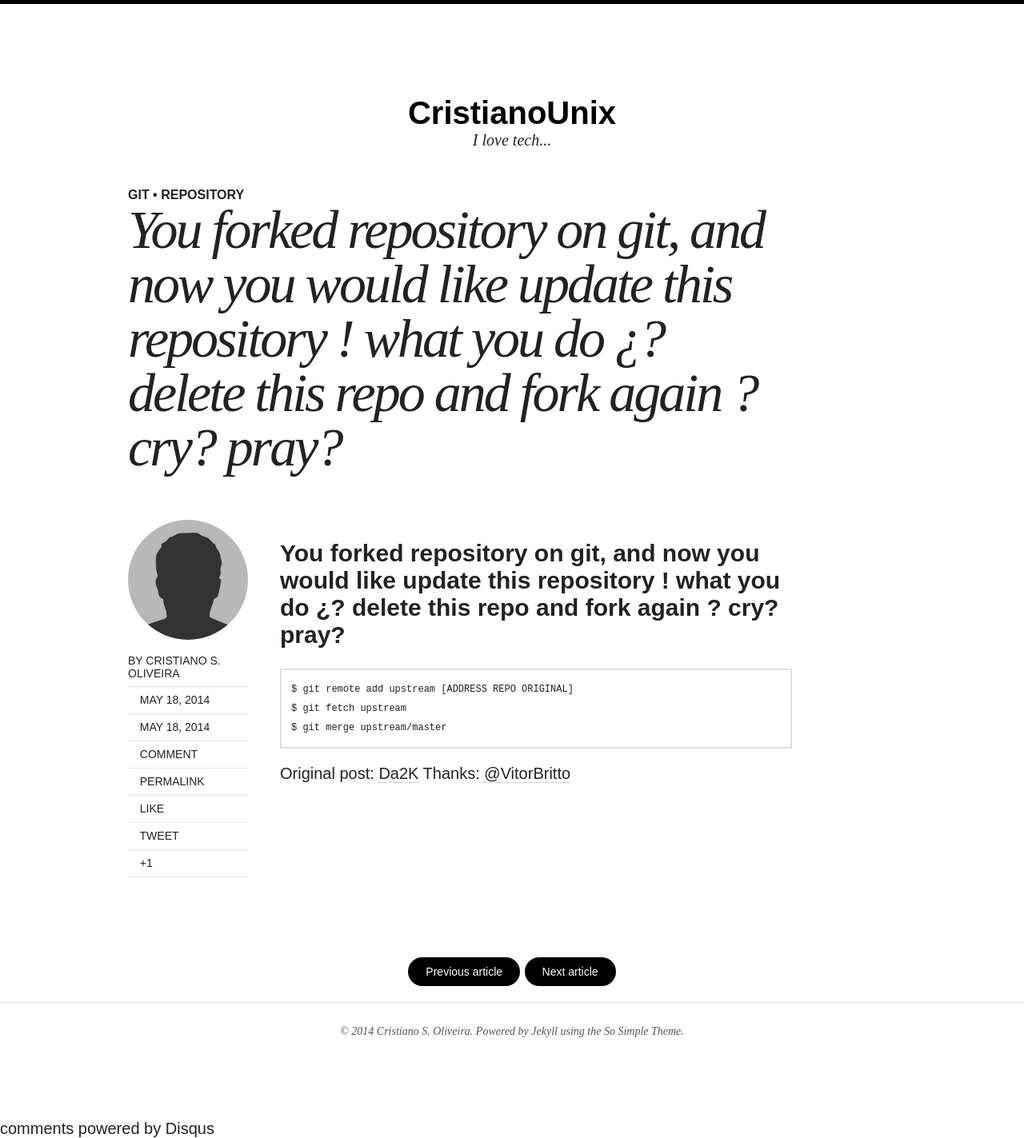
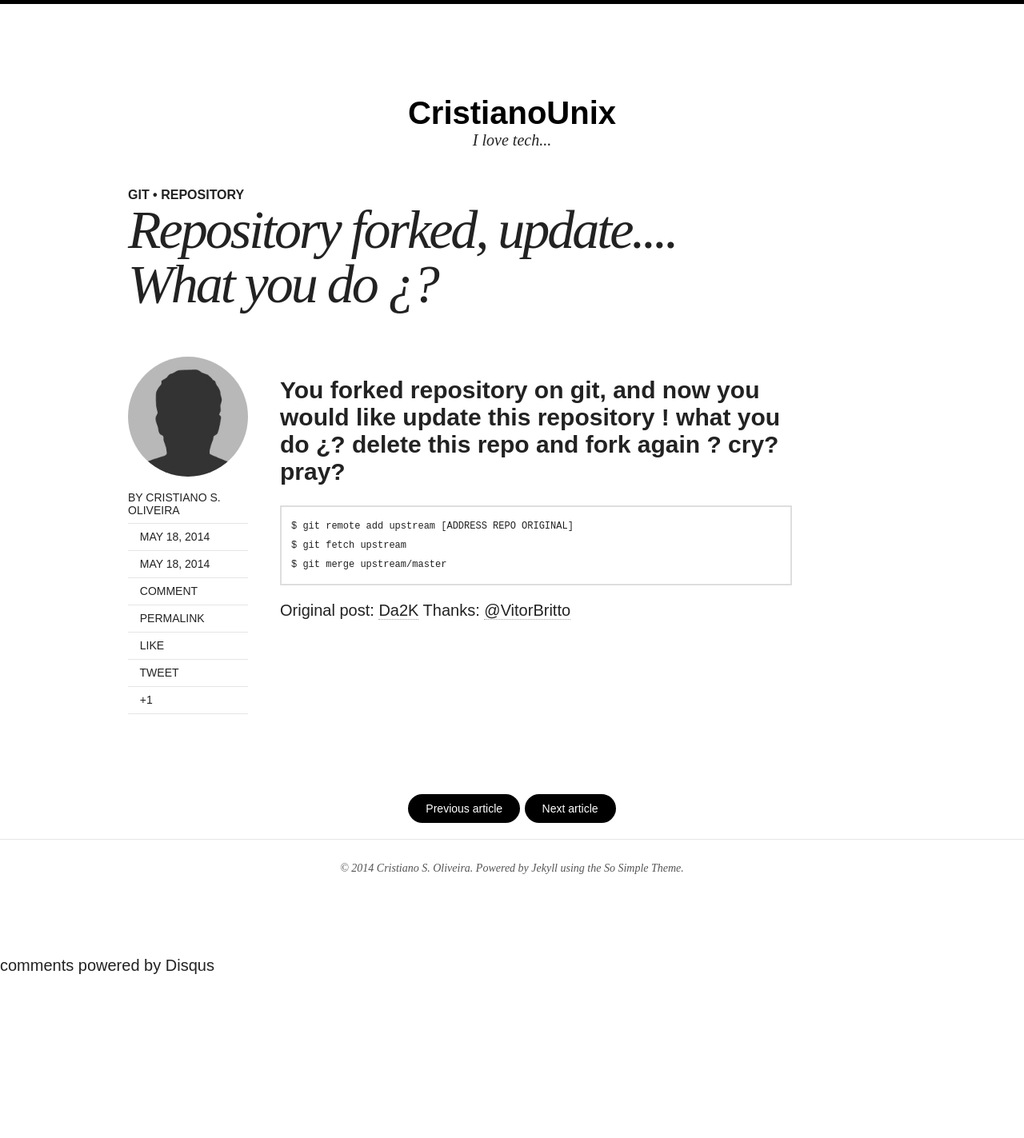
Before and after one commit to cristianounix/cristianounix, a Jekyll site: the page built from _posts/2014-05-18-git-forked-repository-synchronized-with-original.md, in a window 1280 px wide. Shown: the whole page at 80% size. Built offline with Jekyll 4.4.1, drawn with Linux system fonts in a browser that asks for light colours; nearby versions of some CDN libraries; comment, search, counter and statistics services are not loaded; after the commit the page ends 1219 px from its top, so only the background shows below that.

Commit message:
Edit title post 18-05

```diff
--- a/_posts/2014-05-18-git-forked-repository-synchronized-with-original.md
+++ b/_posts/2014-05-18-git-forked-repository-synchronized-with-original.md
@@ -1,6 +1,6 @@
 ---
 layout: post
-title: You forked repository on git, and now you would like update this repository ! what you do ¿? delete this repo and fork again ? cry? pray?
+title: Repository forked, update.... What you do ¿?
 description: "Repository forked on github sinchronized with original"
 modified: 2014-05-18
 category: macbook
```
